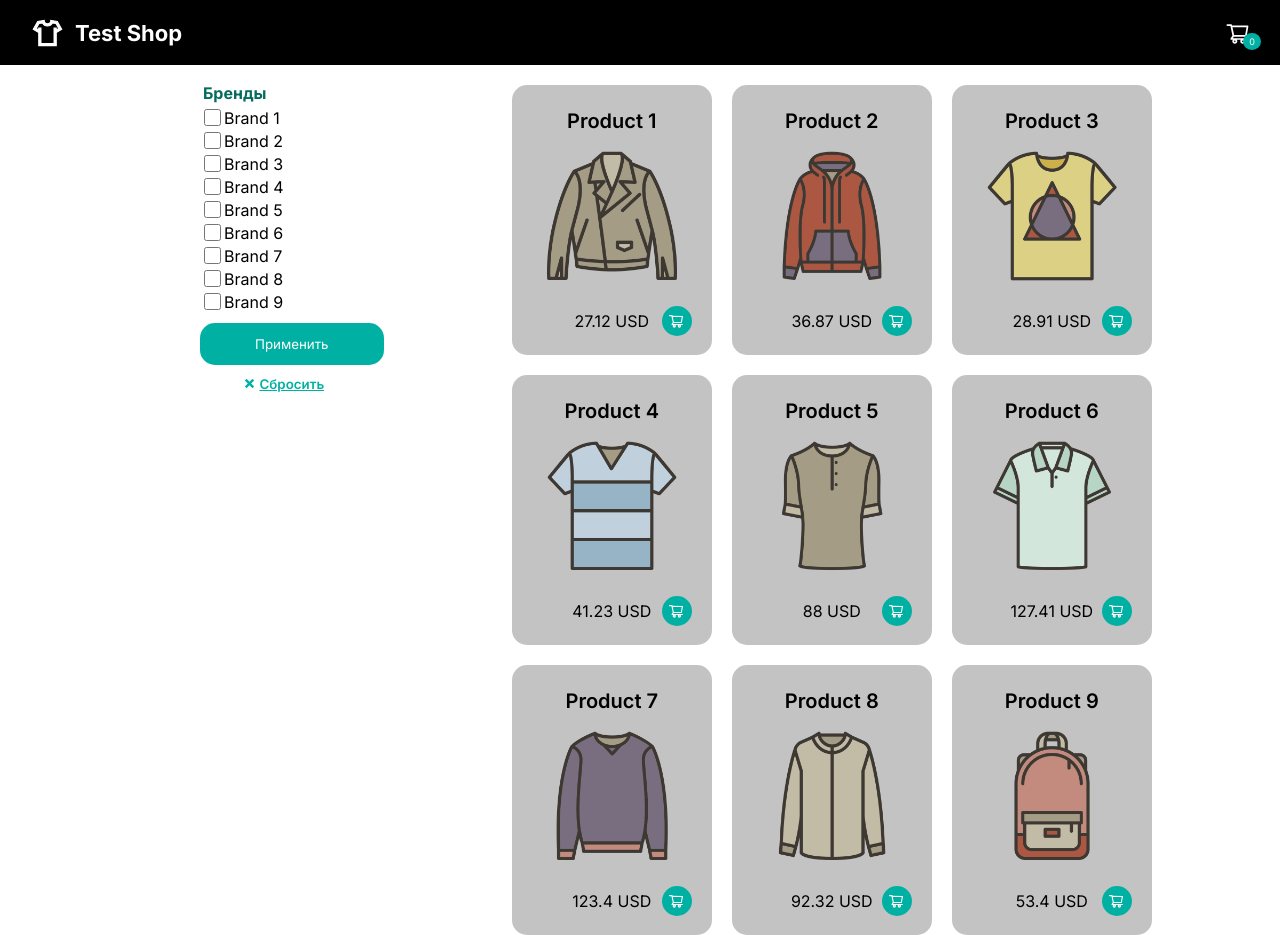
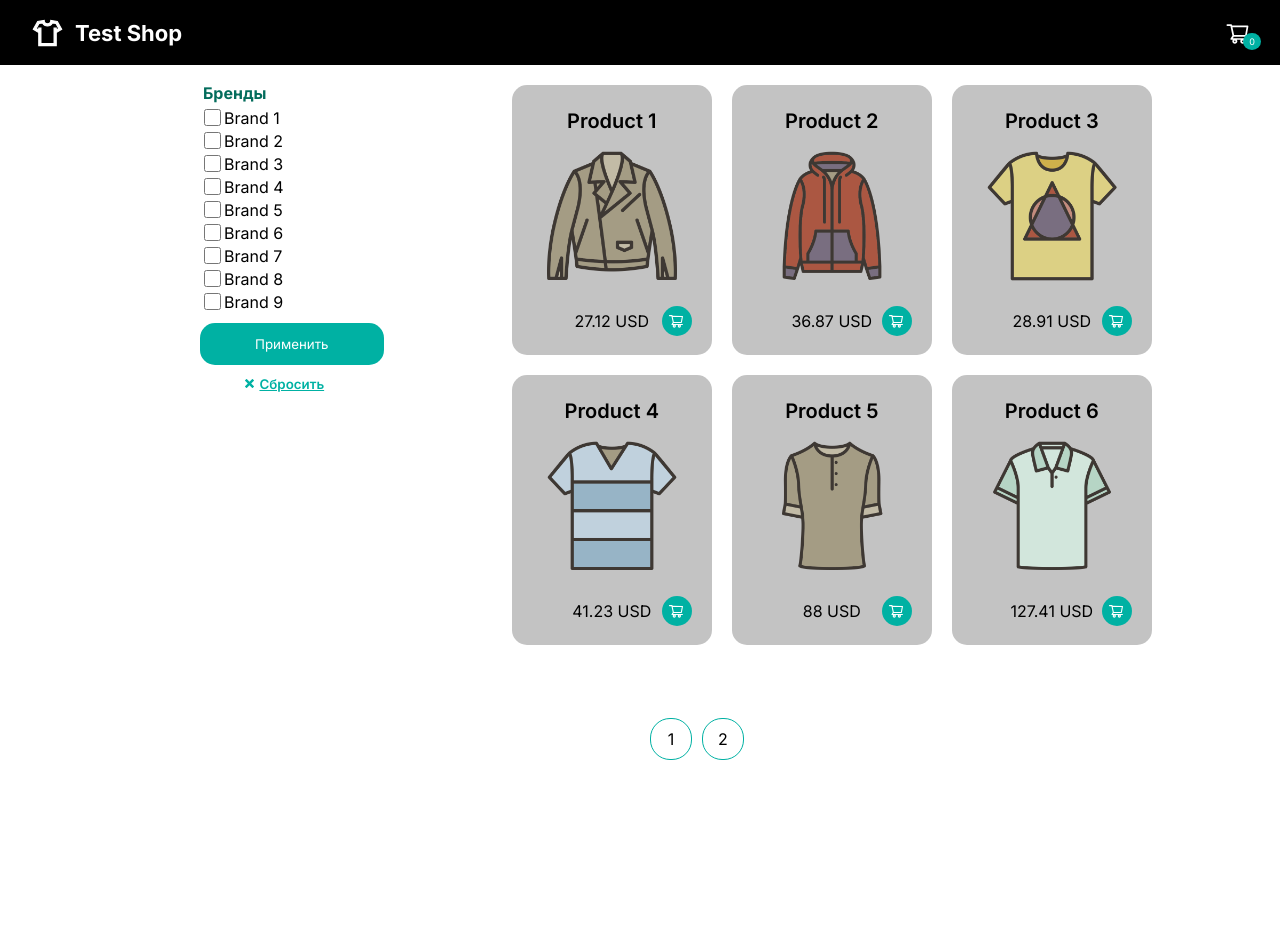
Before and after one commit to finndied/test-shop, a React (Create React App) app: page / in a window 1280 px wide. After the commit the page ends 800 px from the top, so only its background shows below. Built offline with nearby package versions, Linux system fonts and the light colour scheme; the HTML template or start-up script is replaced by a standard one.

Commit message:
made a pagination

```diff
--- a/src/components/ProductList/ProductList.jsx
+++ b/src/components/ProductList/ProductList.jsx
@@ -8,6 +8,8 @@ import BrandFilter from '../BrandFilter/BrandFilter'
 const ProductList = () => {
 	const [products, setProducts] = useState([])
 	const [selectedBrands, setSelectedBrands] = useState([])
+	const [currentPage, setCurrentPage] = useState(1)
+	const productsPerPage = 6
 
 	useEffect(() => {
 		setProducts(dataProduct)
@@ -15,6 +17,11 @@ const ProductList = () => {
 
 	const handleBrandChange = brands => {
 		setSelectedBrands(brands)
+		setCurrentPage(1)
+	}
+
+	const handlePageChange = pageNumber => {
+		setCurrentPage(pageNumber)
 	}
 
 	// Фильтрация товаров по выбранным брендам
@@ -28,12 +35,30 @@ const ProductList = () => {
 		}
 	})
 
+	// Вычисление индексов первого и последнего товаров на текущей странице
+	const indexOfLastProduct = currentPage * productsPerPage
+	const indexOfFirstProduct = indexOfLastProduct - productsPerPage
+	const currentProducts = filteredProducts.slice(
+		indexOfFirstProduct,
+		indexOfLastProduct
+	)
+
+	// Рендеринг пагинации
+	const pageNumbers = []
+	for (
+		let i = 1;
+		i <= Math.ceil(filteredProducts.length / productsPerPage);
+		i++
+	) {
+		pageNumbers.push(i)
+	}
+
 	return (
 		<div className={styles.productWrapper}>
 			<BrandFilter brands={dataBrands} onBrandChange={handleBrandChange} />
-			{filteredProducts.length > 0 ? (
+			{currentProducts.length > 0 ? (
 				<div className={styles.productList}>
-					{filteredProducts.map(product => (
+					{currentProducts.map(product => (
 						<div className={styles.card} key={product.id}>
 							<h2 className={styles.productTitle}>{product.title}</h2>
 							<img src={product.image} width={160} alt={product.title} />
@@ -51,6 +76,21 @@ const ProductList = () => {
 			) : (
 				<h2>Товаров выбранного бренда нет :(</h2>
 			)}
+			{pageNumbers.length > 1 && (
+				<div className={styles.pagination}>
+					{pageNumbers.map(pageNumber => (
+						<span
+							key={pageNumber}
+							className={`${styles.pageNumber} ${
+								pageNumber === currentPage ? styles.active : ''
+							}`}
+							onClick={() => handlePageChange(pageNumber)}
+						>
+							{pageNumber}
+						</span>
+					))}
+				</div>
+			)}
 		</div>
 	)
 }
--- a/src/components/ProductList/ProductList.module.scss
+++ b/src/components/ProductList/ProductList.module.scss
@@ -6,12 +6,13 @@
 	}
 }
 .productList {
-	margin: auto;
+	margin: 0 auto;
 	display: grid;
 	grid-template-columns: repeat(3, 1fr);
 	grid-gap: 20px;
 }
 .card {
+	position: relative;
 	display: grid;
 	background-color: #c3c3c3;
 	border-radius: 15px;
@@ -54,3 +55,27 @@
 		}
 	}
 }
+
+.pagination {
+	cursor: pointer;
+	display: flex;
+	position: absolute;
+	left: 50%;
+	bottom: 5%;
+	span {
+		display: flex;
+		align-items: center;
+		justify-content: center;
+		border: 1px solid #00b1a3;;
+		width: 30px;
+		padding: 5px;
+		height: 30px;
+		border-radius: 20px;
+		margin-left: 10px;
+		transition: all 0.3s ease 0s;
+		&:hover{
+			color: white;
+			background-color: #00b1a3;;
+		}
+	}
+}
```
